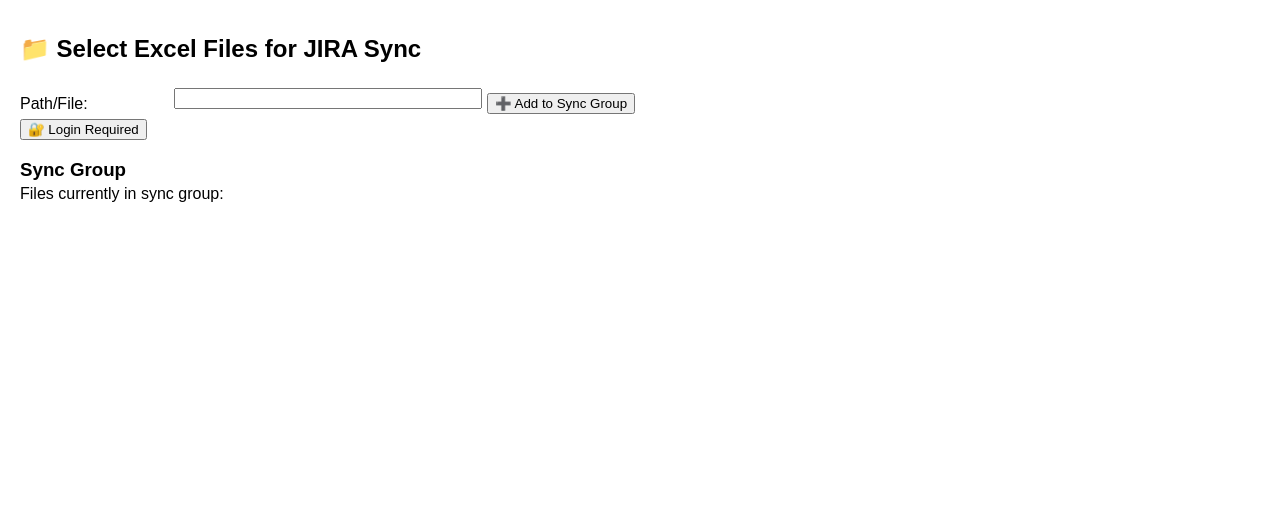
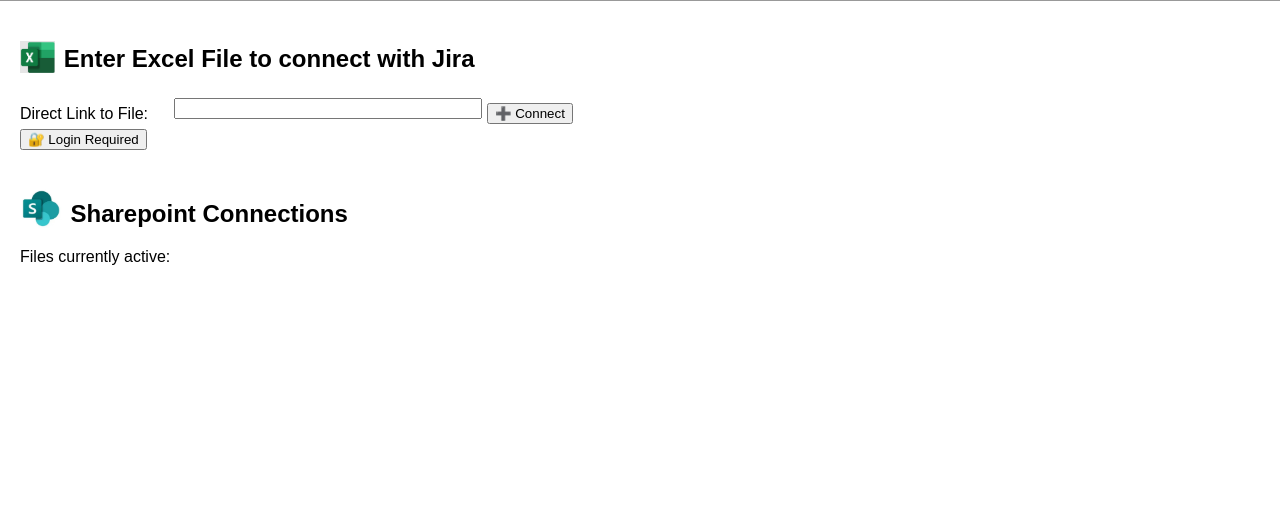
Before and after one commit to Fz96tw/excelread, a Flask app: template templates/form.html in a window 1280 px wide. Shown: the part 78-584 px from the top of the page. Run offline with Flask 3, Linux system fonts and the light colour scheme; the template is opened without the code that fills it, so the values that code supplies are empty.

Commit message:
web ui improvements

```diff
--- a/templates/form.html
+++ b/templates/form.html
@@ -34,15 +34,12 @@
         }
 
         .menu-bar {
-            display: flex;
-            padding: 10px 20px;
-            gap: 20px;
-            background-image: url('https://images.unsplash.com/photo-1506744038136-46273834b3fb?auto=format&fit=crop&w=1350&q=80');
-            background-size: cover;
-            background-position: center;
-            background-repeat: no-repeat;
-            position: relative;
-        }
+    display: flex;
+    padding: 10px 20px;
+    gap: 20px;
+    background-color: #ffffff !important;  /* force white */
+    position: relative;
+}
         .menu-bar::before {
             content: "";
             position: absolute;
@@ -81,7 +78,7 @@
 
         img.banner {
             width: 100%;
-            max-height: 200px;
+            max-height: 300px;
             object-fit: cover;
             display: block;
         }
@@ -105,13 +102,18 @@
     <img src="{{ banner_path }}" alt="Banner" class="banner">
 
     <div class="menu-bar">
-        <button id="btn-section1">🔗 Jira Connection Info</button>
-        <button id="btn-section2" class="active">📁 Select Excel Files for JIRA Sync</button>
-        <button id="btn-section3">📝 Log</button>
+        <button id="btn-section1"> <img src="/static/jiraicon.jpg" alt="Jira Icon" style="height:20px; vertical-align:bottom; margin-right:2px;">
+        </button>
+        <button id="btn-section2" class="active">
+        <img src="/static/sharepointicon.jpg" alt="SharePoint Icon" style="height:25px; vertical-align:bottom; margin-right:2px;">
+        </button>
+        <button id="btn-section3">🐞</button>
     </div>
 
     <div id="section1" class="section-content">
-        <h2>🔗 Jira Connection Info</h2>
+        <h2>
+        <img src="/static/jiraicon.jpg" alt="Jira Icon" style="height:32px; vertical-align:bottom; margin-right:2px;">
+        Jira Connection Info</h2>
         <form method="POST">
             <label>Jira Cloud URL:</label>
             <input type="text" name="jira_url" value="{{ foo_values.get('jira_url', '') }}"><br>
@@ -124,11 +126,14 @@
     </div>
 
     <div id="section2" class="section-content active">
-        <h2>📁 Select Excel Files for JIRA Sync</h2>
+
+        <h2>
+        <img src="/static/excelicon.jpg" alt="SharePoint Icon" style="height:32px; vertical-align:bottom; margin-right:2px;">
+        Enter Excel File to connect with Jira</h2>
         <form method="POST">
-            <label>Path/File:</label>
+            <label>Direct Link to File:</label>
             <input type="text" name="bar_value">
-            <button type="submit" name="add_bar">➕ Add to Sync Group</button>
+            <button type="submit" name="add_bar">➕ Connect</button>
         </form>
         {% if logged_in %}
             <button type="button" title="Logged in">✅ Authorized</button>
@@ -136,8 +141,13 @@
             <button type="button" class="login-btn" onclick="openLoginPopup(this)" title="Login">🔐 Login Required</button>
         {% endif %}
 
-        <h3>Sync Group</h3>
-        <p class="sync-desc">Files currently in sync group:</p>
+        <br><br>
+        </p>
+        <h2>
+            <img src="/static/sharepointicon.jpg" alt="SharePoint Icon" style="height:40px; vertical-align:bottom; margin-right:2px;">
+            Sharepoint Connections
+        </h2>
+        <p class="sync-desc">Files currently active:</p>
         <ol>
         {% for val in bar_values %}
         <li>
@@ -156,7 +166,7 @@
 
     <!-- Log Section -->
     <div id="section3" class="section-content">
-        <h3>Logs Explorer</h3>
+        <h3>Debug Logs</h3>
         <ul>
         {% for file in folder_tree %}
             <li>
```
Also changed, not shown: static/excelicon.jpg (added), static/jiraicon.jpg (added), static/sharepointicon.jpg (added).
